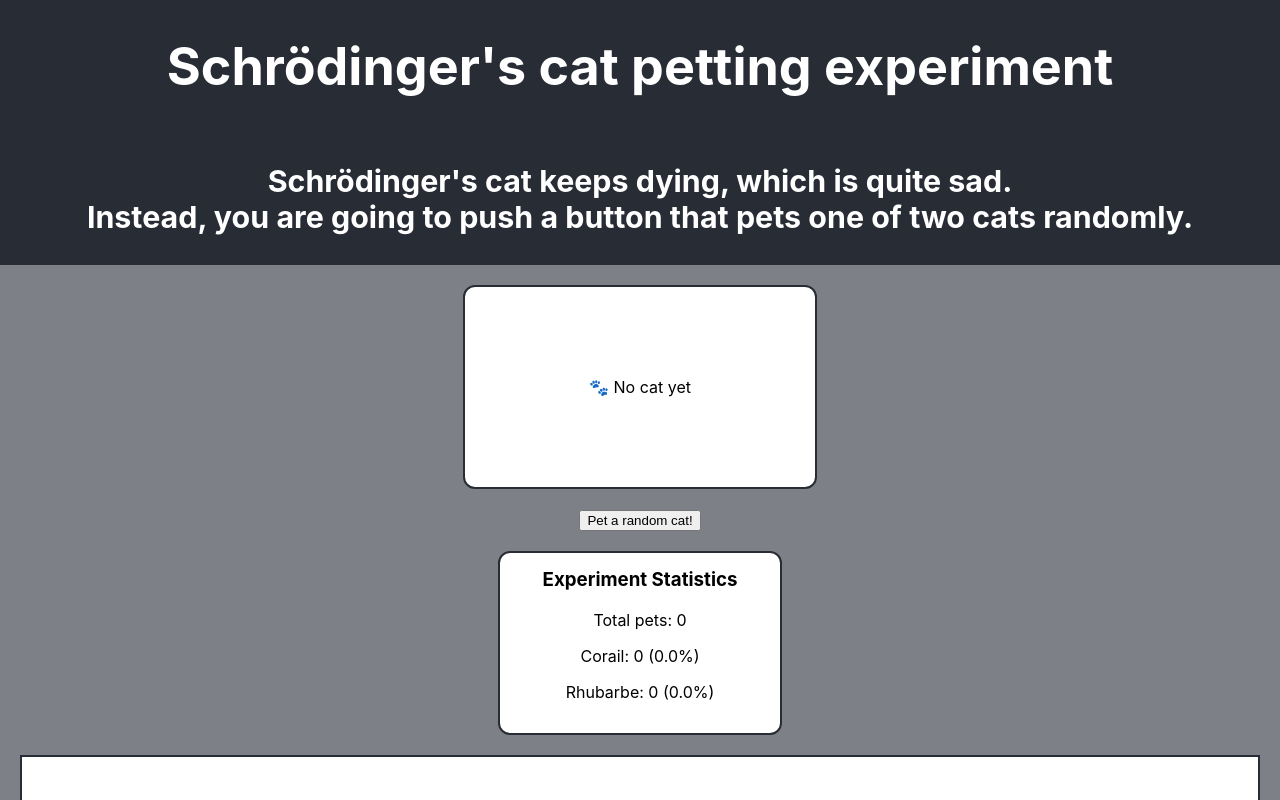
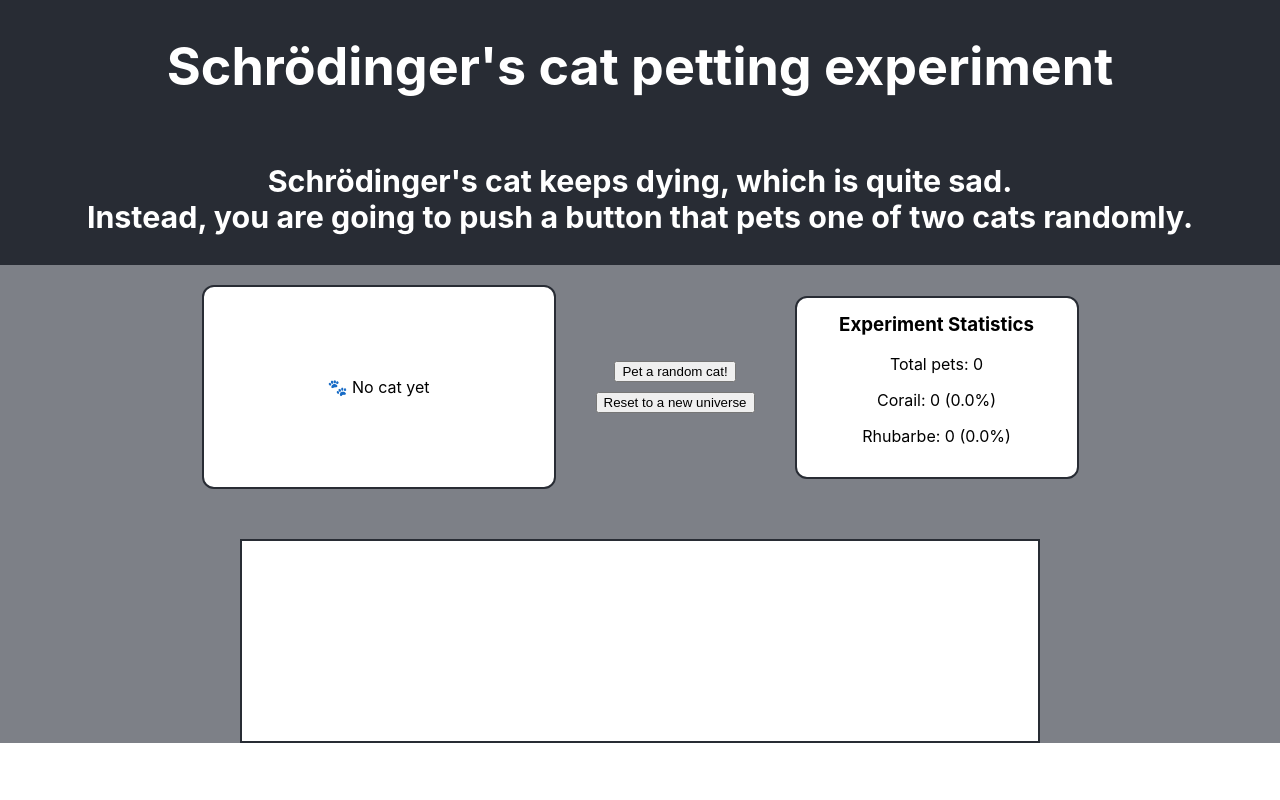
Before and after one commit to ClemDassy/schrodingerspet, a React (Create React App) app: page / in a window 1280 px wide. Shown: the top 800 px of the page. Built offline with nearby package versions, Linux system fonts and the light colour scheme.

Commit message:
nice layout

```diff
--- a/src/App.css
+++ b/src/App.css
@@ -78,11 +78,35 @@
   align-items: flex-end;
   height: 200px;
   gap: 2px;
-  margin-left:20px;
-  margin-right:20px;
 }
 
 .bar {
   width: 4px;
   background: #61dafb;
 }
+
+.layout {
+  display: flex;
+  flex-direction: column;
+  align-items: center;
+  gap: 30px;
+}
+
+.top-row {
+  display:flex;
+  justify-content:center;
+  align-items:center;
+  gap: 40px;
+}
+
+.bottom-row {
+  width: 800px;
+  justify-content: center;
+}
+
+.buttons-column {
+  display: flex;
+  flex-direction: column;
+  gap: 10px;
+  align-items: center;
+}
--- a/src/App.js
+++ b/src/App.js
@@ -86,15 +86,19 @@ function App() {
         <h3>Schrödinger's cat keeps dying, which is quite sad. <br />
         Instead, you are going to push a button that pets one of two cats randomly.</h3>
         </header>
-        <main>
-        <Box
-        lastResult={lastResult}/>
-        <button onClick={handleOpenBox} > Pet a random cat!</button>
-        <Stats results={results} />
-
-        <ConvergenceGraph data={convergenceData}/>
-
-        <button onClick={resetResults}> Reset to a new universe</button>
+        <main className = "layout">
+          <div className= "top-row">
+            <Box
+            lastResult={lastResult}/>
+            <div className="buttons-column">
+              <button onClick={handleOpenBox} > Pet a random cat!</button>
+              <button onClick={resetResults}> Reset to a new universe</button>
+            </div>
+            <Stats results={results} />
+          </div>
+          <div className = "bottom-row">
+            <ConvergenceGraph data={convergenceData}/>
+          </div>
       </main>
     </div>
   );
```
